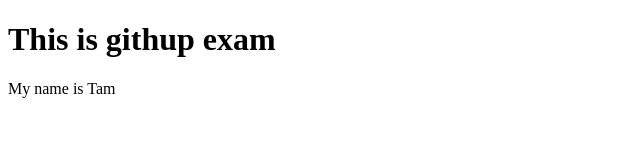
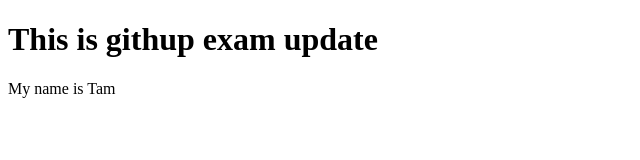
Before and after one commit to cntt2-tamguyen/Git-Exam, a plain HTML site: page index.html in a window 1280 px wide. Shown: the whole page, without its empty margins (0-640 px from the left). Drawn offline with Linux system fonts and the light colour scheme.

Commit message:
update html file

```diff
--- a/index.html
+++ b/index.html
@@ -7,7 +7,7 @@
     <link rel="stylesheet" href="">
 </head>
 <body>
-    <h1>This is githup exam</h1>
+    <h1>This is githup exam update</h1>
     <p>My name is Tam</p>
 <body>
 </html>
```
